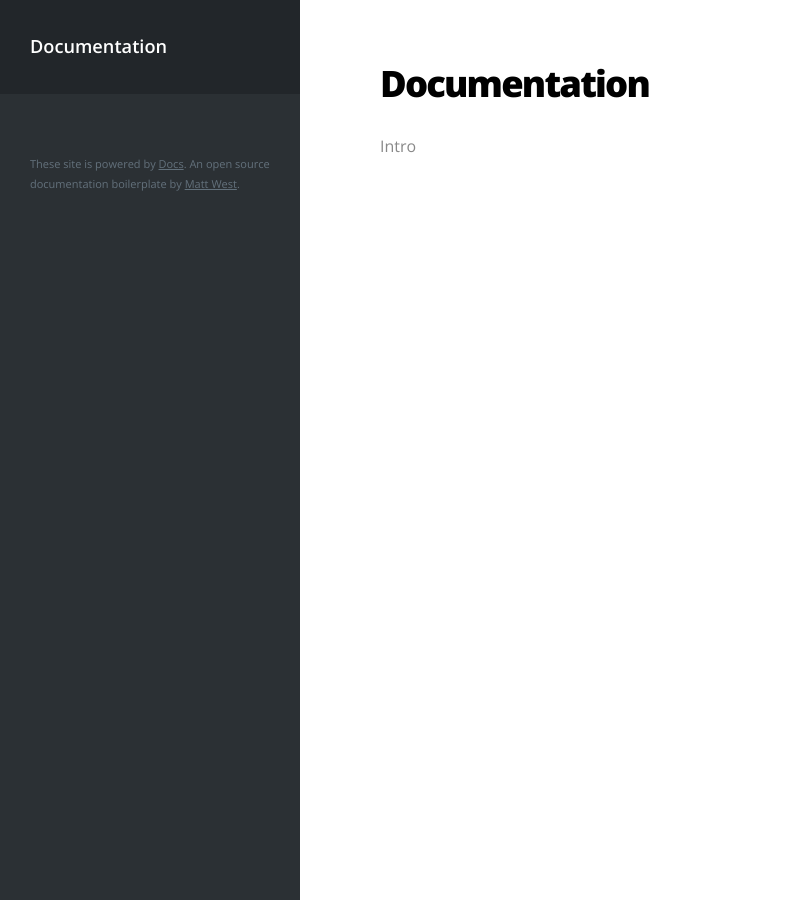
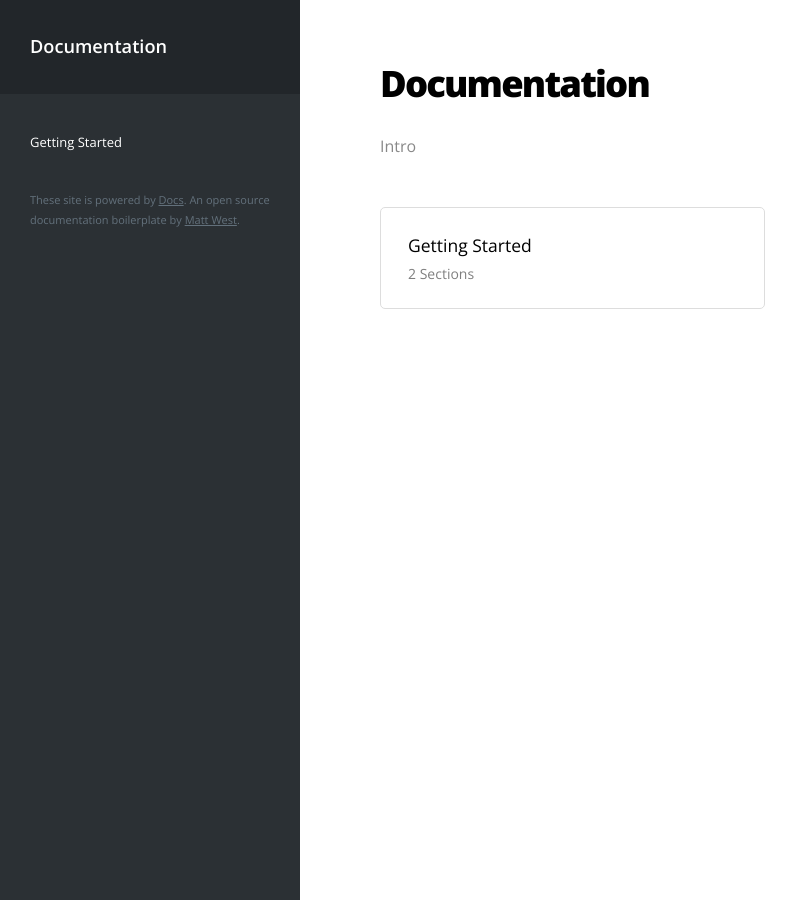
Before and after one commit to matt-west/docs, a Jekyll site: the page built from index.html, in a window 1280 px wide. Shown: the whole page, without its empty margins (0-798 px from the left). Built offline with Jekyll 4.4.1, drawn with Linux system fonts in a browser that asks for light colours.

Commit message:
Updated initial collections. #1

```diff
--- a/_config.yml
+++ b/_config.yml
@@ -14,6 +14,7 @@ markdown: kramdown
 
 # Documentation Sections
 collections:
-  boilerplate-docs:
-    title: Boilerplate Docs
+  getting-started:
+    title: Getting Started
     output: true
+    permalink: /getting-started/:path/
```
